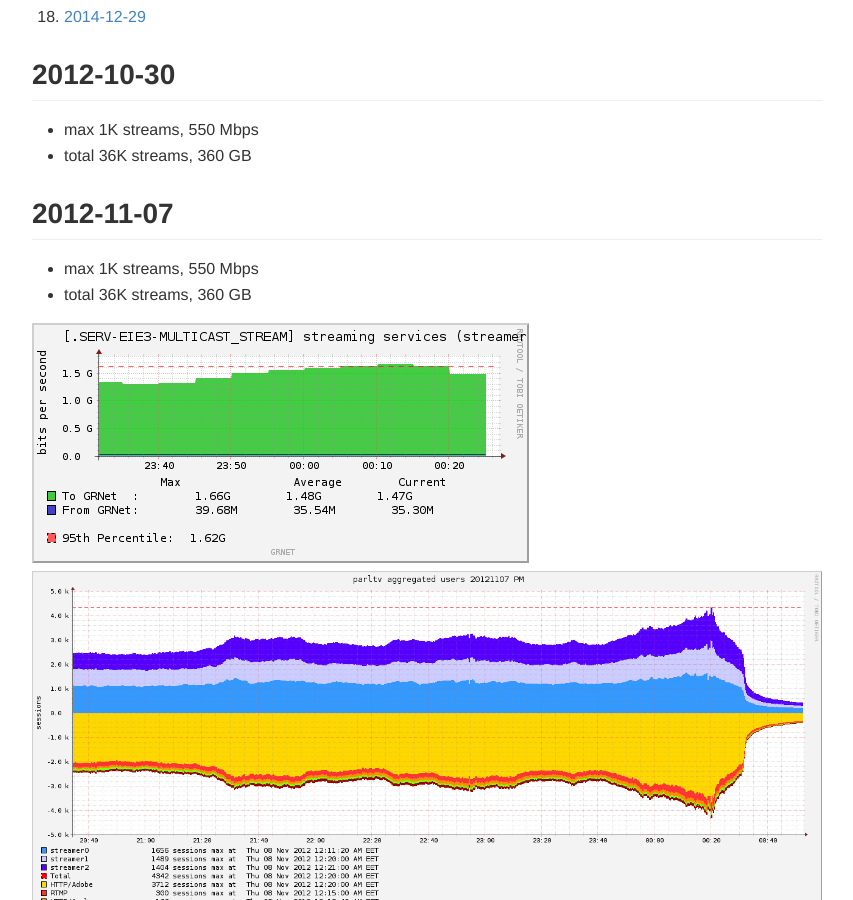
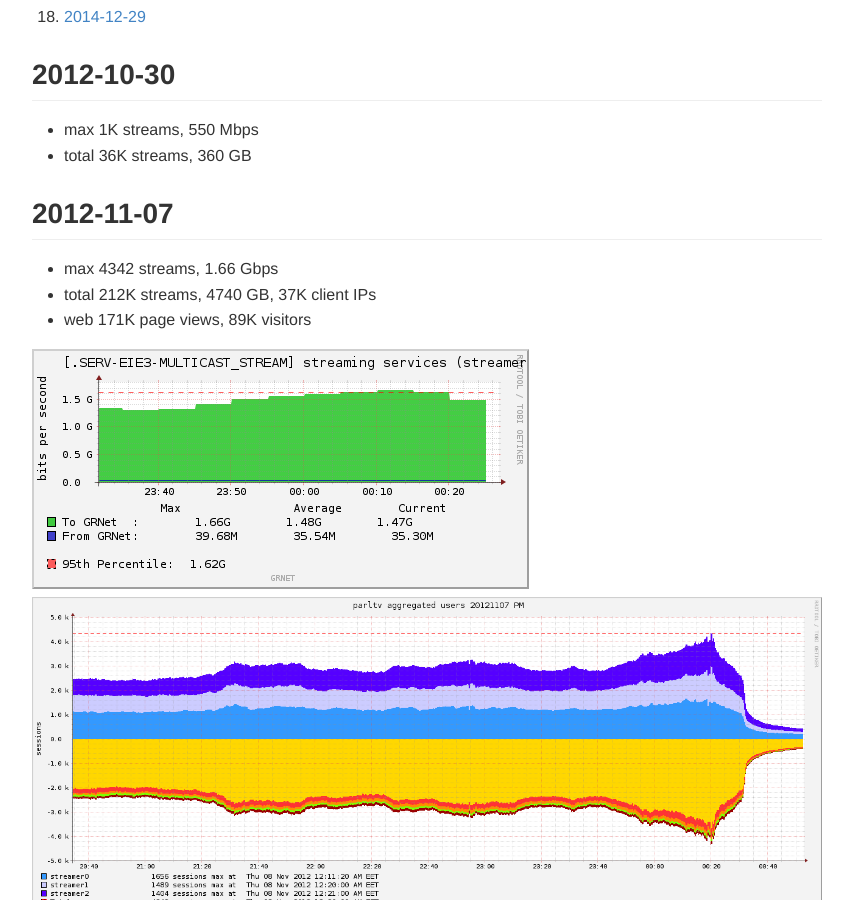
Before and after one commit to zmousm/parltv-bursts, a Jekyll site: the page built from index.md, in a window 1280 px wide and 900 px high, scrolled down 540 px. Shown: the whole window, without its empty margins (213-1066 px from the left). Built offline with Jekyll 4.4.1, drawn with Linux system fonts in a browser that asks for light colours; Markdown is read by kramdown in place of the engine named in the settings.

Commit message:
correction for 2012-11-07

```diff
--- a/index.md
+++ b/index.md
@@ -28,8 +28,9 @@ layout: index
 * total 36K streams, 360 GB
 
 ## 2012-11-07
-* max 1K streams, 550 Mbps
-* total 36K streams, 360 GB
+* max 4342 streams, 1.66 Gbps
+* total 212K streams, 4740 GB, 37K client IPs
+* web 171K page views, 89K visitors
 
 ![20121107_snmp](graphs/parltv_20121107_pm.png)
 ![20121107_streams](graphs/streams.parliament.20121107.png)
```
